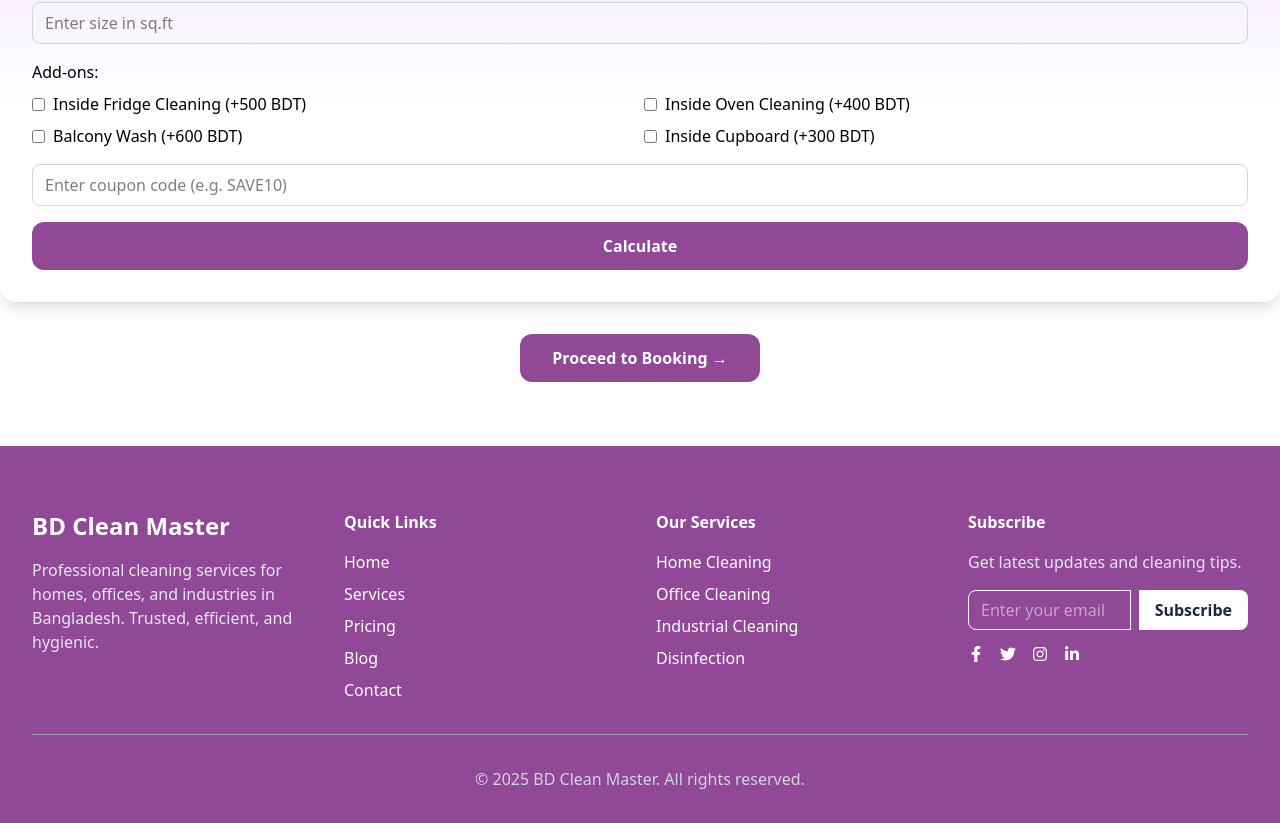
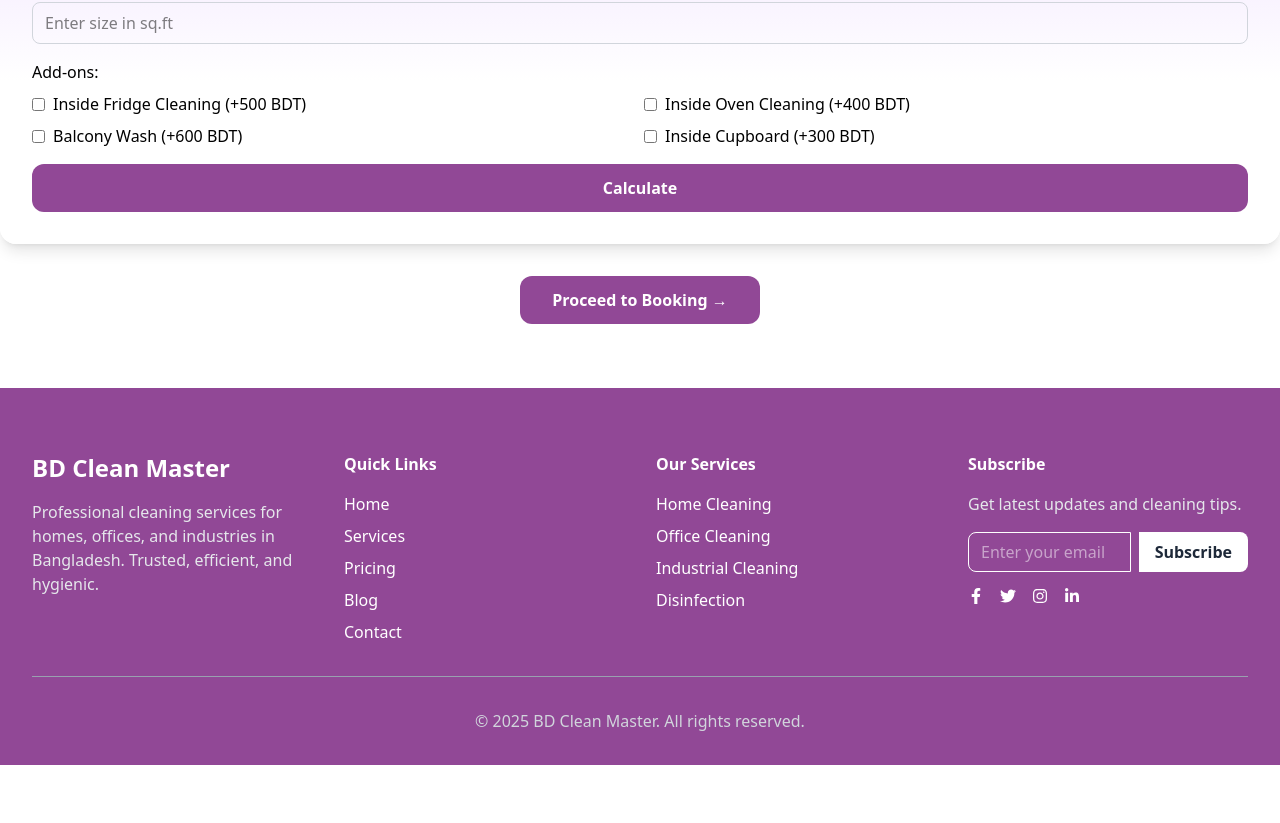
Before and after one commit to MISFOfficial/BD-Clean-Master, a React (Vite) app: page /pricing in a window 1280 px wide. Shown: the part 969-1792 px from the top of the page. After the commit the page ends 1734 px from the top, so only its background shows below. Built offline with nearby package versions, Linux system fonts and the light colour scheme.

Commit message:
Pricing note section is added on the pricing page

```diff
--- a/src/Pages/Pricing/ServiceAreas/PricingCalculator/PricingCalculator.jsx
+++ b/src/Pages/Pricing/ServiceAreas/PricingCalculator/PricingCalculator.jsx
@@ -133,16 +133,6 @@ const PricingCalculator = () => {
                     </div>
                 </div>
 
-                {/* Coupon */}
-                <input
-                    type="text"
-                    name="coupon"
-                    placeholder="Enter coupon code (e.g. SAVE10)"
-                    value={formData.coupon}
-                    onChange={handleChange}
-                    className="w-full border border-gray-300 rounded-lg px-3 py-2 mb-4"
-                />
-
                 {/* Calculate Button */}
                 <button
                     onClick={calculateTotal}
```
